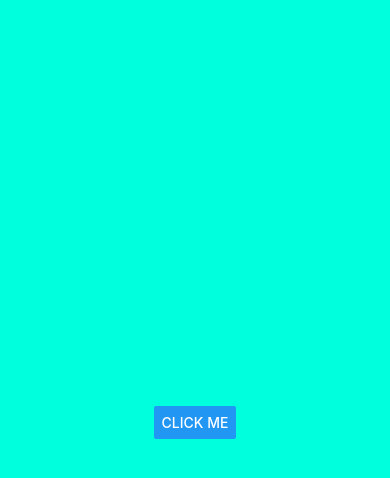
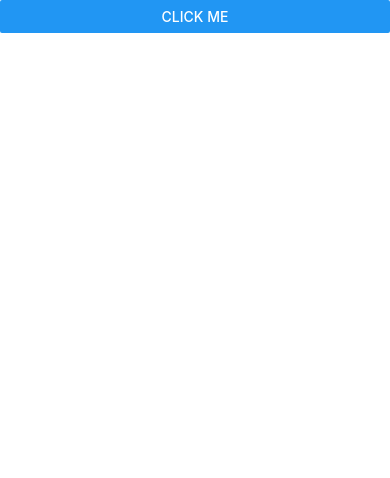
Before and after one commit to Abel-Tessema/DoneWithIt, a React Native app: screen / in a window 390 px wide. Shown: the top 478 px of the page. Built offline with nearby package versions, Linux system fonts and the light colour scheme.

Commit message:
Platform-Specific Code.

```diff
--- a/App.js
+++ b/App.js
@@ -1,22 +1,17 @@
-import {Button, SafeAreaView, StyleSheet} from 'react-native';
+import {Button, Platform, SafeAreaView, StatusBar, StyleSheet} from 'react-native';
 
 export default function App() {
   return (
-    // <SafeAreaView style={styles.container}>
-    <SafeAreaView style={[styles.container, containerStyle]}>
+    <SafeAreaView style={styles.container}>
       <Button title='Click me'/>
     </SafeAreaView>
   );
 }
 
-// const containerStyle = {backgroundColore:'#00ffdd'}; // No validation
-const containerStyle = {backgroundColor:'#00ffdd'};
-
 const styles = StyleSheet.create({
   container: {
     flex: 1,
     backgroundColor: '#fff',
-    justifyContent: 'center',
-    alignItems: 'center',
+    paddingTop: Platform.OS === 'android' ? StatusBar.currentHeight : 0,
   },
 });
```
